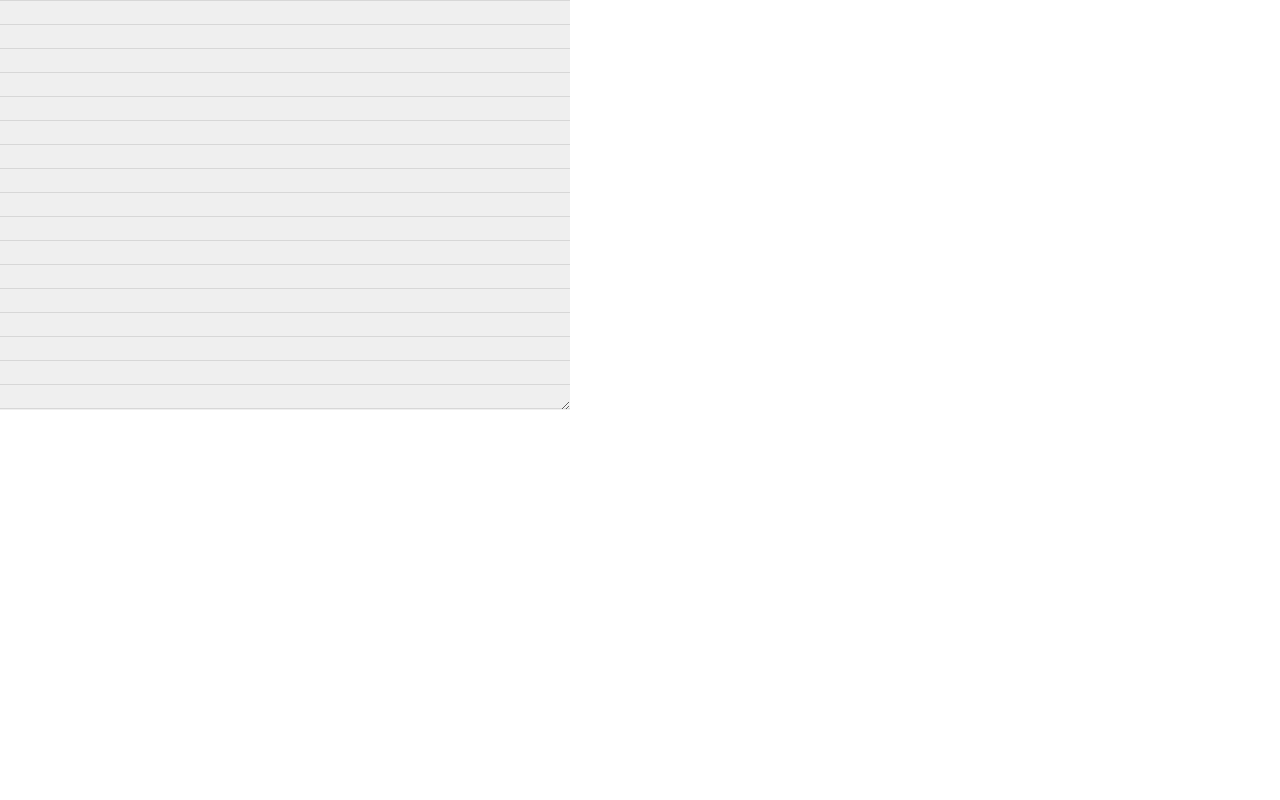
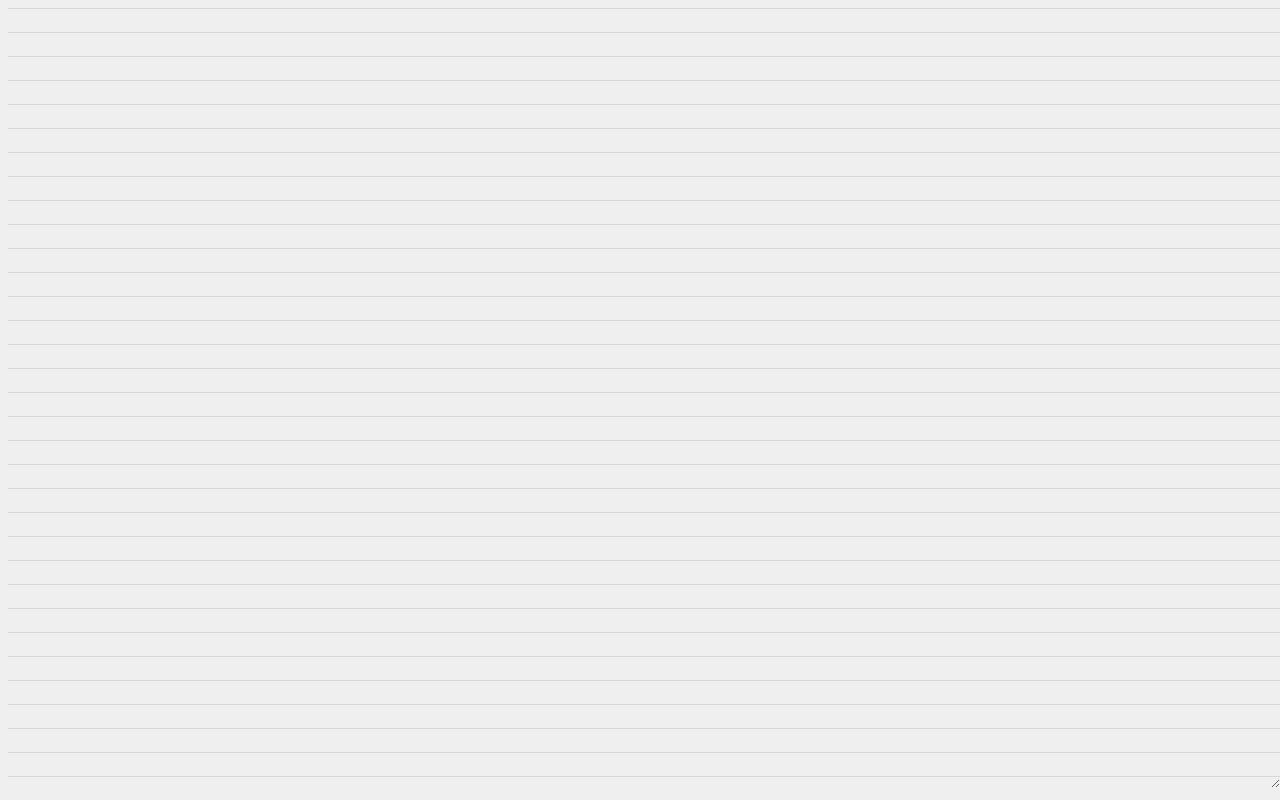
Before and after one commit to irfanfadilah/OneText, a browser extension: page index.html in a window 1280 px wide. Drawn offline with Linux system fonts and the light colour scheme.

Commit message:
Sidepanel Version

```diff
--- /dev/null
+++ b/service-worker.js
@@ -0,0 +1 @@
+chrome.sidePanel.setPanelBehavior({ openPanelOnActionClick: true })
--- a/style.css
+++ b/style.css
@@ -1,27 +1,27 @@
 @font-face {
-  font-family: Roboto;
-  src: url(Roboto.ttf);
+  font-family: RobotoMono;
+  src: url(RobotoMono.ttf);
 }
 
 body {
-  margin: 0;
+  background-color: #efefef;
 }
 
 textarea {
-  /* Paper */
+  /* Paper Background */
+  background-image: linear-gradient(to bottom, rgba(0,0,0,.1) 1px, transparent 1px);
+  background-attachment: local;
+  background-size: 100% 1.5rem;
   background-color: #efefef;
-  background-image: linear-gradient(to bottom, rgba(0,0,0,.1) 1px, transparent 1px);
-  background-size: 100% 24px;
   border: none;
   /* Font */
-  font-family: Roboto, sans-serif;
-  font-size: 16px;
+  font-family: RobotoMono, monospace;
   line-height: 1.5;
+  font-size: 1rem;
   /* Size */
-  width: 560px;
-  height: 410px;
-  margin-bottom: -3px;
-  padding: 0 5px 0 5px;
+  height: calc(100vh - 20px);
+  padding: 0 .25rem;
+  width: 100%;
 }
 
 textarea:focus {
```
Also changed, not shown: RobotoMono.ttf (added), manifest.json.
